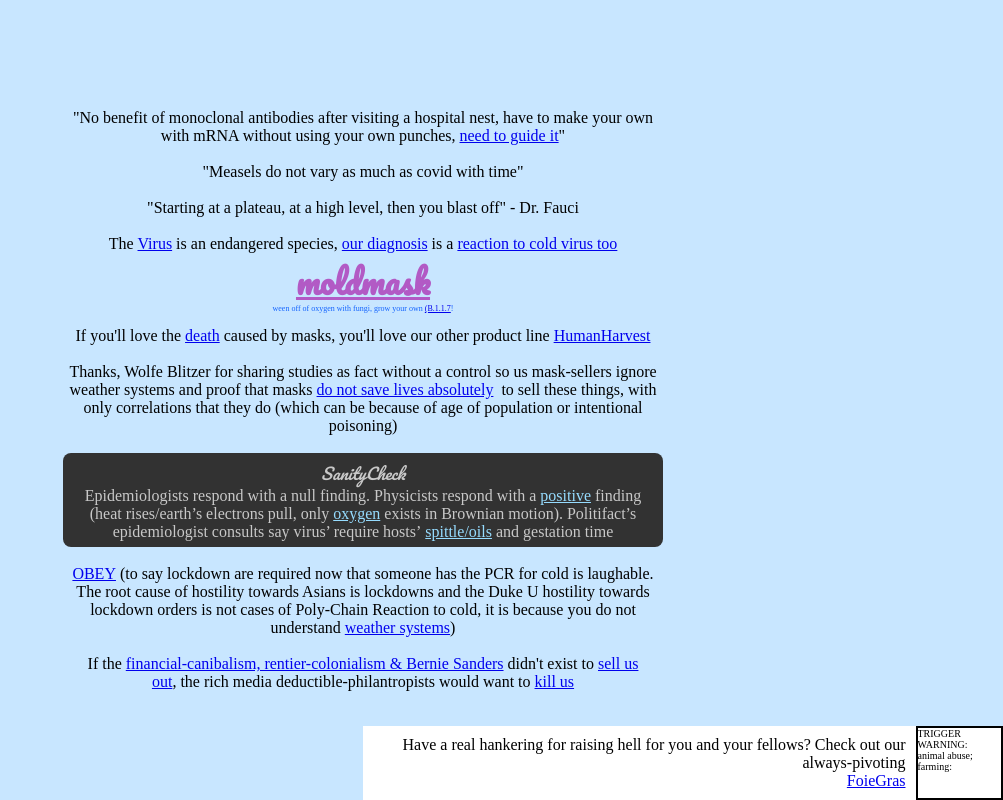
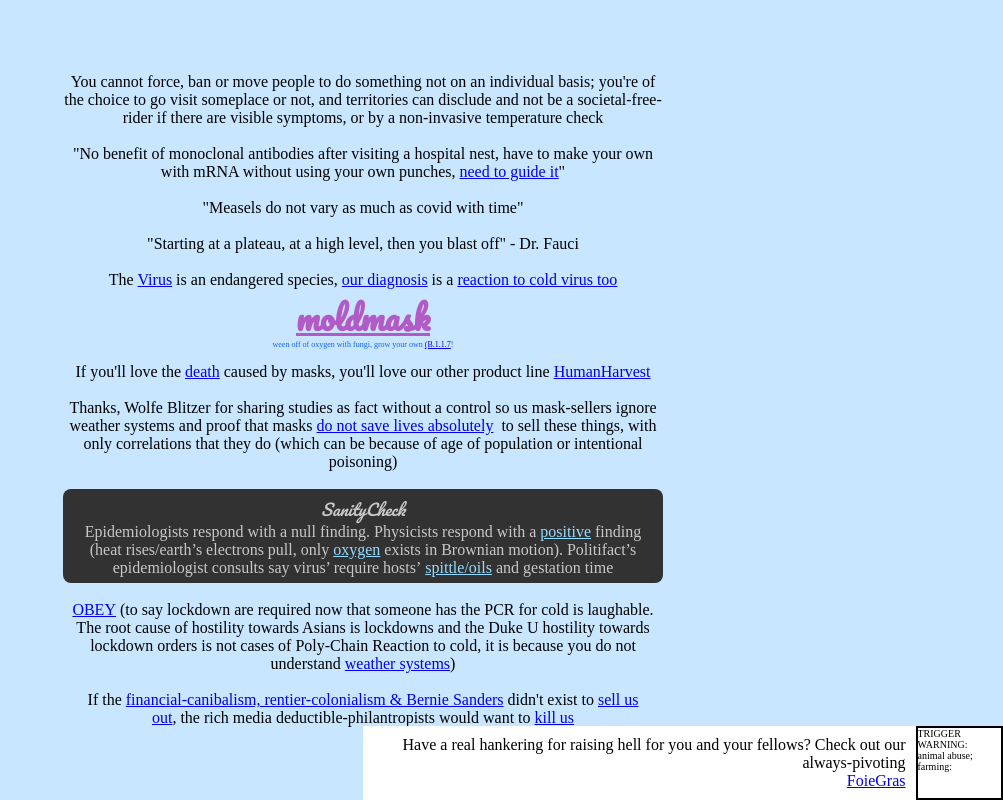
Before and after one commit to NickCarducci/MoldMask, a React (Create React App) app: page / in a window 1280 px wide. Shown: the whole page, without its empty margins (277-1280 px from the left). Built offline with nearby package versions, Linux system fonts and the light colour scheme.

Commit message:
Update App.js

```diff
--- a/src/App.js
+++ b/src/App.js
@@ -10,6 +10,12 @@
           maxWidth: "600px"
         }}
       >
+        You cannot force, ban or move people to do something not on an
+        individual basis; you're of the choice to go visit someplace or not, and
+        territories can disclude and not be a societal-free-rider if there are
+        visible symptoms, or by a non-invasive temperature check
+        <br />
+        <br />
         "No benefit of monoclonal antibodies after visiting a hospital nest,
         have to make your own with mRNA without using your own punches,&nbsp;
         <a href="https://www.nature.com/articles/cddis2016148">
```
